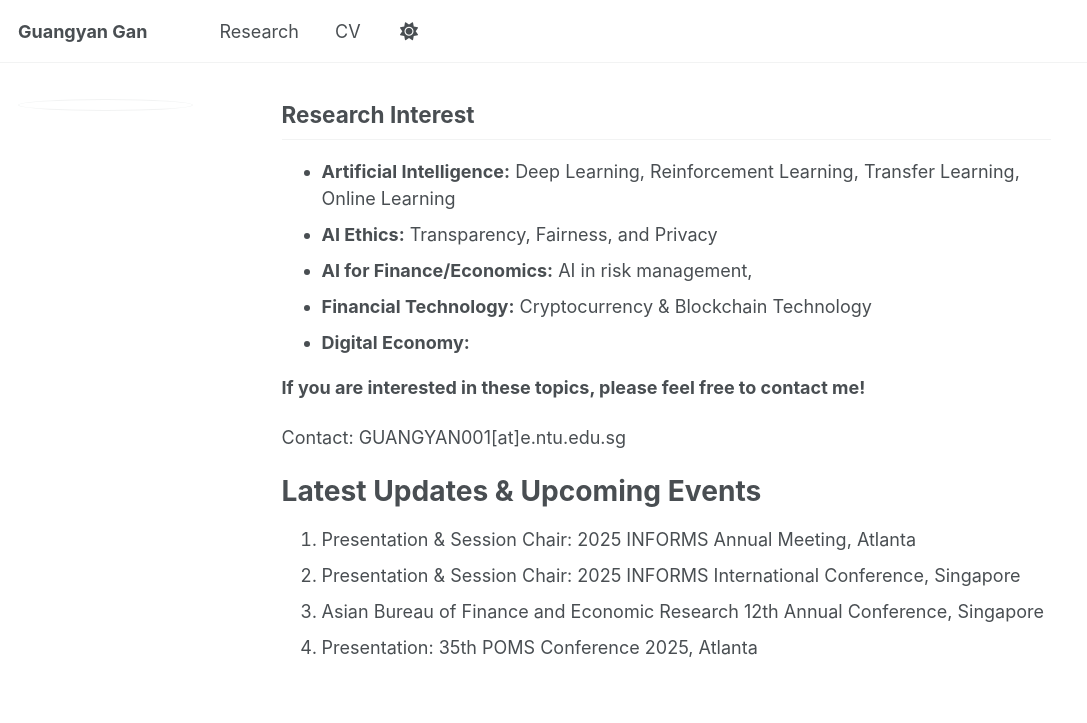
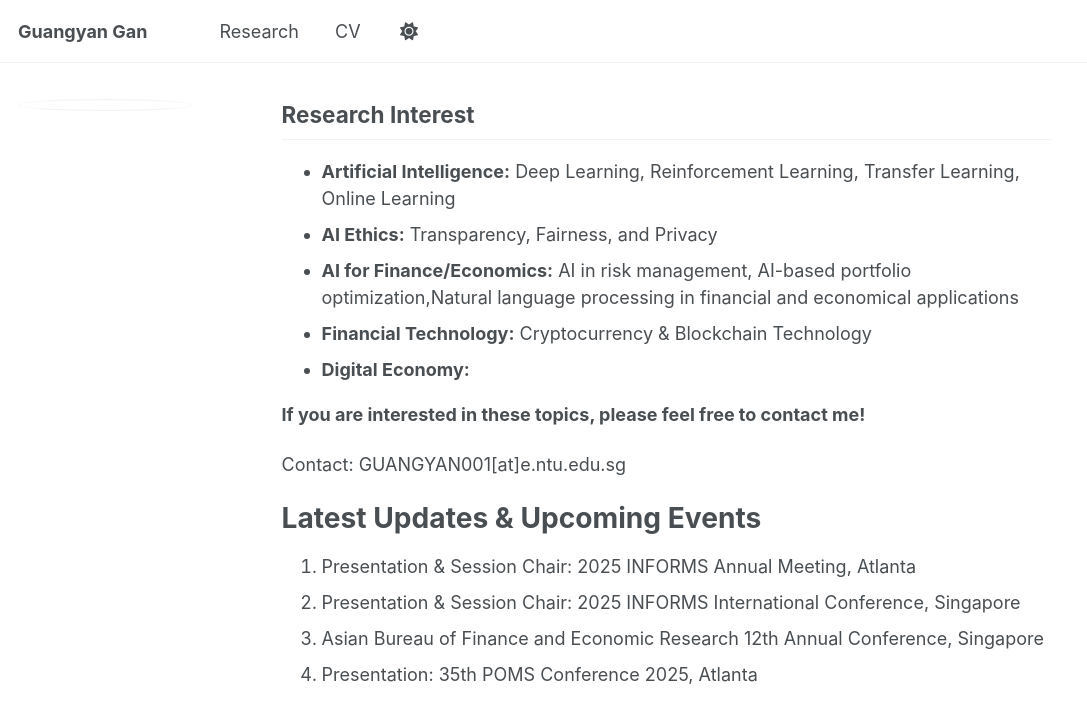
Before and after one commit to GuangyanGan/GuangyanGan.github.io, a Jekyll site: the page built from _pages/about.md, in a window 1280 px wide and 900 px high, scrolled down 509 px. Shown: the top 723 px of the window, without its empty margins (0-1087 px from the left). Built offline with Jekyll 4.4.1, drawn with Linux system fonts in a browser that asks for light colours.

Commit message:
Update about.md

```diff
--- a/_pages/about.md
+++ b/_pages/about.md
@@ -17,7 +17,7 @@ Greetings! I am currently a Ph.D. candidate at Nanyang Technological University.
 
 - **Artificial Intelligence:** Deep Learning, Reinforcement Learning, Transfer Learning, Online Learning
 - **AI Ethics:** Transparency, Fairness, and Privacy
-- **AI for Finance/Economics:** AI in risk management,
+- **AI for Finance/Economics:** AI in risk management, AI-based portfolio optimization,Natural language processing in financial and economical applications
 - **Financial Technology:** Cryptocurrency & Blockchain Technology
 - **Digital Economy:**
 
```
